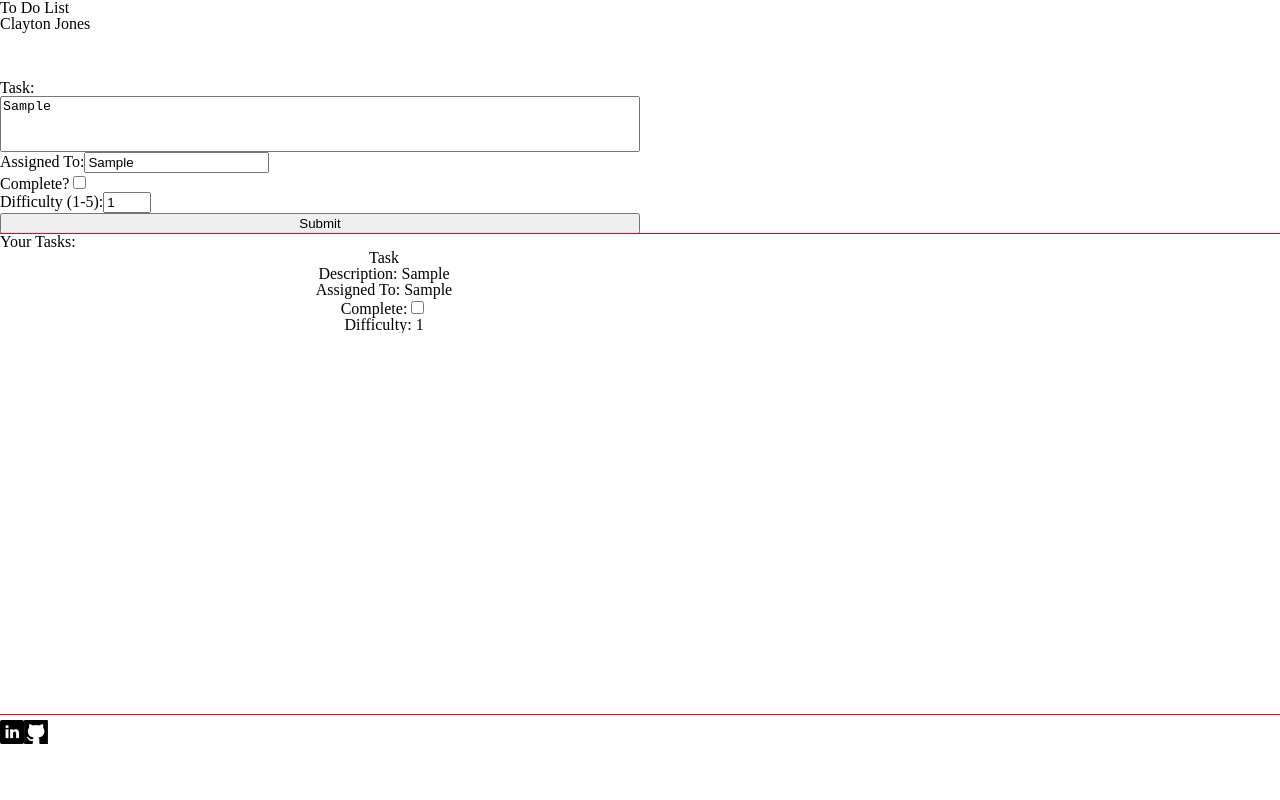
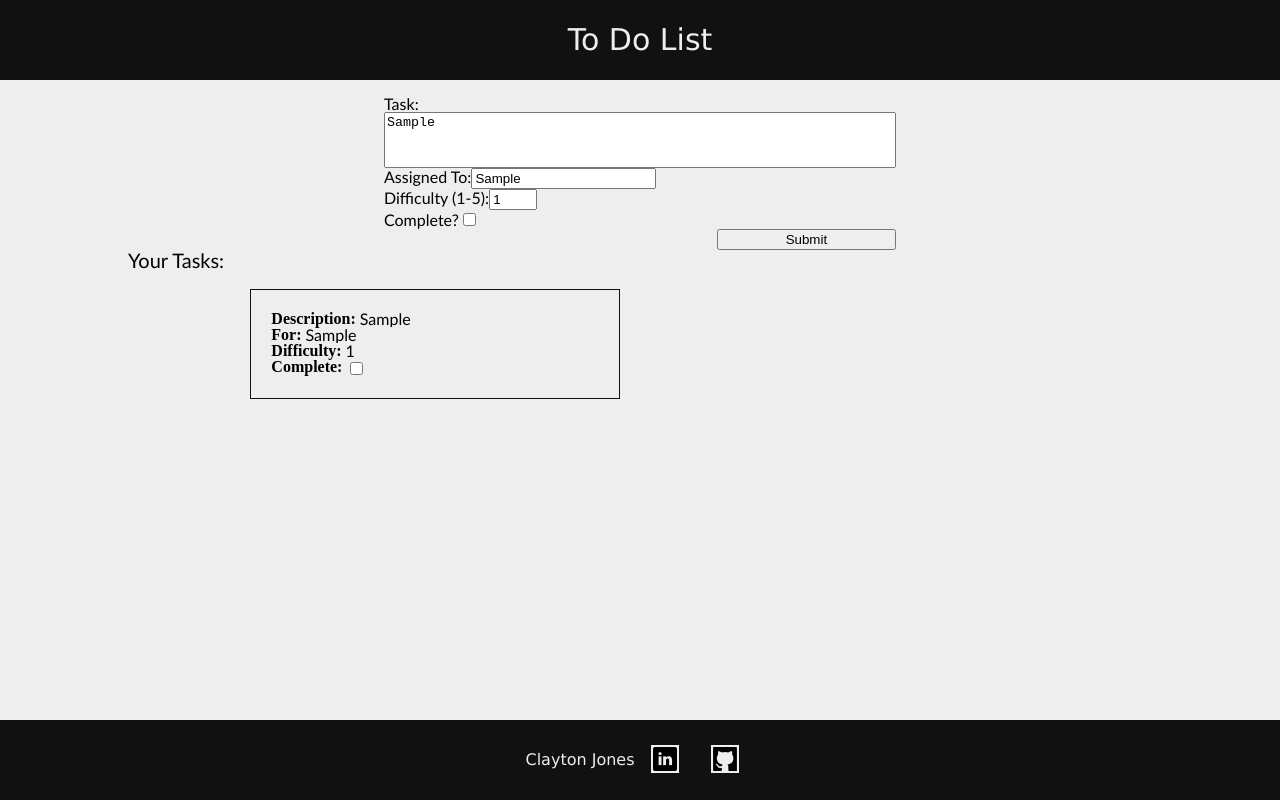
Before and after one commit to claytonjones-401n16/lab-26, a React (Create React App) app: page / in a window 1280 px wide. Both pictures are taken after typing "Sample", "Sample" into the empty fields and a click on the button "Submit". Built offline with nearby package versions, Linux system fonts and the light colour scheme.

Commit message:
styling finished

```diff
--- a/src/components/Footer.js
+++ b/src/components/Footer.js
@@ -4,6 +4,7 @@ export default function Footer() {
   return (
     <footer>
       <div id="social-links">
+        <h1>Clayton Jones</h1>
         <a href='https://www.linkedin.com/in/claytonjjones/' target='_blank' rel='noopener noreferrer'>
           <img src={'/assets/linkedin.png'} alt={'LinkedIn logo'} />
         </a>
--- a/src/components/Header.js
+++ b/src/components/Header.js
@@ -4,7 +4,6 @@ export default function Header() {
   return (
     <header>
       <h1>To Do List</h1>
-      <h2>Clayton Jones</h2>
     </header>
   )
 }
--- a/src/components/ToDoForm.js
+++ b/src/components/ToDoForm.js
@@ -42,16 +42,17 @@ export default function ToDoForm(props) {
         <input type="text" id="assigned-to" autoComplete="off" value={assignedTo} onChange={ (e) => { setAssignedTo(e.target.value) } }/>
       </div>
 
-      <div className='complete-container'>
-        <label htmlFor="complete">Complete?</label>
-        <input type="checkbox" id="complete" checked={complete} onChange={ () => {setComplete(!complete)} }/>
-      </div>
-
       <div className="difficulty-container">
         <label htmlFor="difficulty">Difficulty (1-5):</label>
         <input type="number" min="1" max="5" value={difficulty} onChange={ updateDifficulty }/>
       </div>
 
+      <div className='complete-container'>
+        <label>Complete?</label>
+        <input type="checkbox" id="complete" checked={complete} onChange={ () => {setComplete(!complete)} }/>
+      </div>
+
+
       <button type="submit" onClick={ updateList }>Submit</button>
     </div>
   )
--- a/src/components/ToDoItem.js
+++ b/src/components/ToDoItem.js
@@ -2,17 +2,32 @@ import React, { useState } from 'react';
 
 export default function ToDoItem(props) {
 
-  const [complete, setComplete] = useState(props.item.complete);
+  const [taskComplete, setTaskComplete] = useState(props.item.complete);
 
 
   return (
     <div className="item">
-      <h1>Task</h1>
-      <div>Description: {props.item.description}</div>
-      <div>Assigned To: {props.item.assignedTo}</div>
-      <label htmlFor="complete">Complete:</label>
-      <input type="checkbox" checked={complete} onChange={() => { setComplete(!complete) }}/>
-      <div>Difficulty: {props.item.difficulty}</div>
+
+      <div className="description">
+        <p className="title">Description: </p>
+        <p className="text">{props.item.description}</p>
+      </div>
+
+      <div className="assigned-to">
+        <p className="title">For: </p>
+        <p className="text">{props.item.assignedTo}</p>
+      </div>
+
+      <div className="difficulty">
+        <p className="title">Difficulty: </p>
+        <p className="text">{props.item.difficulty}</p>
+      </div>
+
+      <div className="complete">
+        <label className="title">Complete:</label>
+        <input type="checkbox" checked={taskComplete} onChange={() => { setTaskComplete(!taskComplete) }}/>
+      </div>
+
     </div>
   )
 }
--- /dev/null
+++ b/src/styles/_colors.scss
@@ -0,0 +1,3 @@
+$black: #111;
+$white: #eee;
+$main-background: #eeeeee;
--- a/src/styles/_footer.scss
+++ b/src/styles/_footer.scss
@@ -1,5 +1,31 @@
-
+@import 'colors';
 
 footer {
   height: 10vh;
+  background-color: $black;
+  color: $white;
+  display: flex;
+  flex-direction: row;
+  justify-content: space-around;
+  align-items: center;
+
+  font-family: 'Lucida Sans', 'Lucida Sans Regular', 'Lucida Grande', 'Lucida Sans Unicode', Geneva, Verdana, sans-serif;
+
+
+  #social-links {
+    display: flex;
+    flex-direction: row;
+    justify-content: space-around;
+    align-items: center;
+  }
+
+  img {
+    background-color: $main-background;
+    padding: 2px;
+    margin: 0 1rem;
+
+    &:hover {
+      background-color: $white;
+    }
+  }
 }
--- a/src/styles/_header.scss
+++ b/src/styles/_header.scss
@@ -1,5 +1,17 @@
-
+@import 'colors';
 
 header {
   height: 10vh;
+  background-color: $black;
+  color: $white;
+  display: flex;
+  flex-direction: column;
+  align-items: center;
+  justify-content: space-around;
+
+  font-family: 'Lucida Sans', 'Lucida Sans Regular', 'Lucida Grande', 'Lucida Sans Unicode', Geneva, Verdana, sans-serif;
+
+  h1 {
+    font-size: 30px;
+  }
 }
--- a/src/styles/_toDo.scss
+++ b/src/styles/_toDo.scss
@@ -1,6 +1,11 @@
+@import 'colors';
 
 .toDo {
   flex: 1;
   display: flex;
   flex-direction: column;
+  align-items: center;
+  padding: 1rem 0;
+
+  background-color: $main-background;
 }
--- a/src/styles/_toDoForm.scss
+++ b/src/styles/_toDoForm.scss
@@ -1,10 +1,13 @@
-
+@import 'colors';
 
 #form {
   display: flex;
   flex-direction: column;
-  width: 50%;
+  width: 40%;
   min-width: 300px;
+
+  font-family: 'Gill Sans', 'Gill Sans MT', Calibri, 'Trebuchet MS', sans-serif;
+
 
   input {
     outline: none;
@@ -15,4 +18,9 @@
     outline: none;
     min-height: 50px;
   }
+
+  button {
+    width: 35%;
+    margin-left: auto;
+  }
 }
--- a/src/styles/_toDoList.scss
+++ b/src/styles/_toDoList.scss
@@ -1,10 +1,17 @@
-
+@import 'colors';
 
 .list-container {
-  outline: solid red 1px;
-  height: 75%;
+  // height: 75%;
+  flex: 1;
+  width: 80%;
+  margin: auto;
   overflow: scroll;
   scroll-behavior: smooth;
+
+  h1 {
+    font-size: 20px;
+    font-family: 'Gill Sans', 'Gill Sans MT', Calibri, 'Trebuchet MS', sans-serif;
+  }
 
   .list {
     display: flex;
@@ -12,14 +19,40 @@
     flex-wrap: wrap;
 
     text-align: center;
-    max-height: 325px;
+    max-height: 300px;
     width: 80%;
     margin: auto;
     overflow: scroll;
     scroll-behavior: smooth;
 
     .item {
-      width: 50%;
+      width: 40%;
+      outline: 1px solid $black;
+      margin: 2.5%;
+      padding: 2.5%;
+      display: flex;
+      flex-direction: column;
+      align-items: flex-start;
+
+      .description,
+      .assigned-to,
+      .complete,
+      .difficulty {
+        max-height: 50px;
+        max-width: 100%;
+        display: flex;
+
+        .title {
+          font-weight: bold;
+          margin-right: 0.25rem;
+
+        }
+        .text {
+          overflow: scroll;
+          scroll-behavior: smooth;
+          font-family: 'Gill Sans', 'Gill Sans MT', Calibri, 'Trebuchet MS', sans-serif;
+        }
+      }
     }
   }
 }
```
